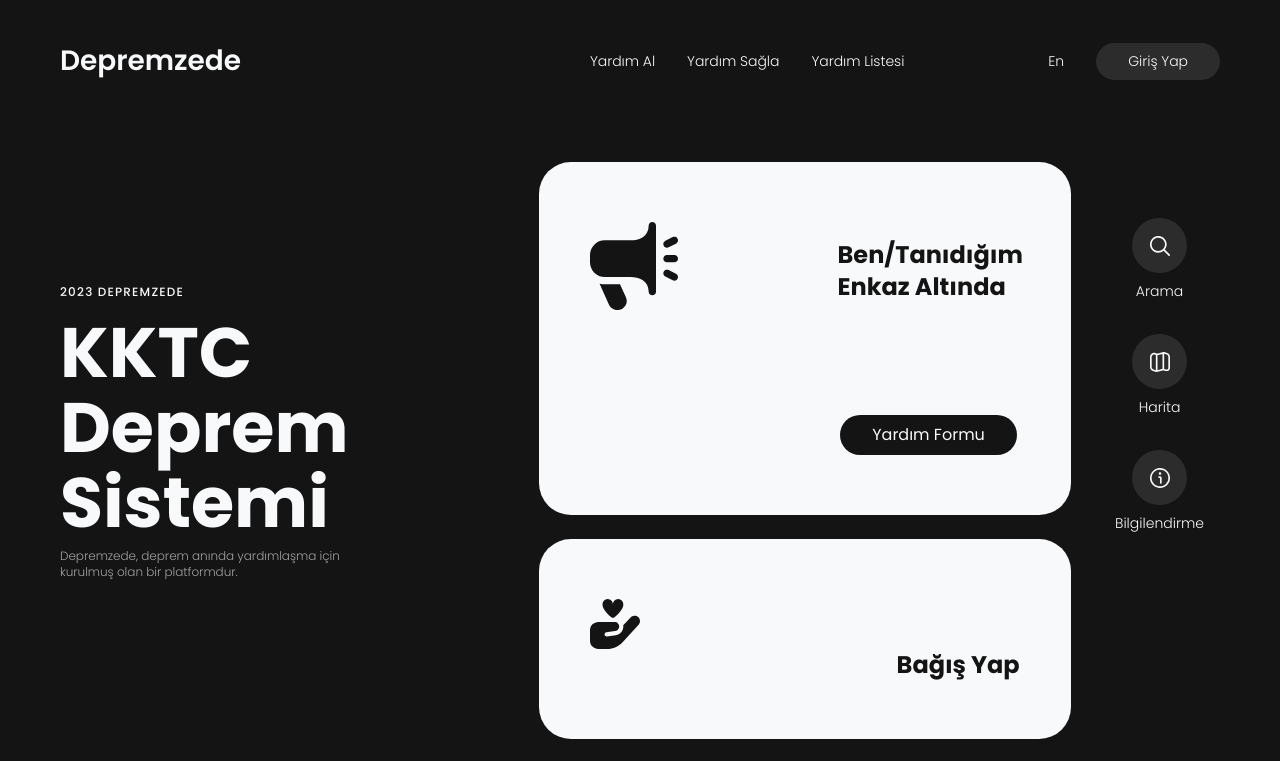
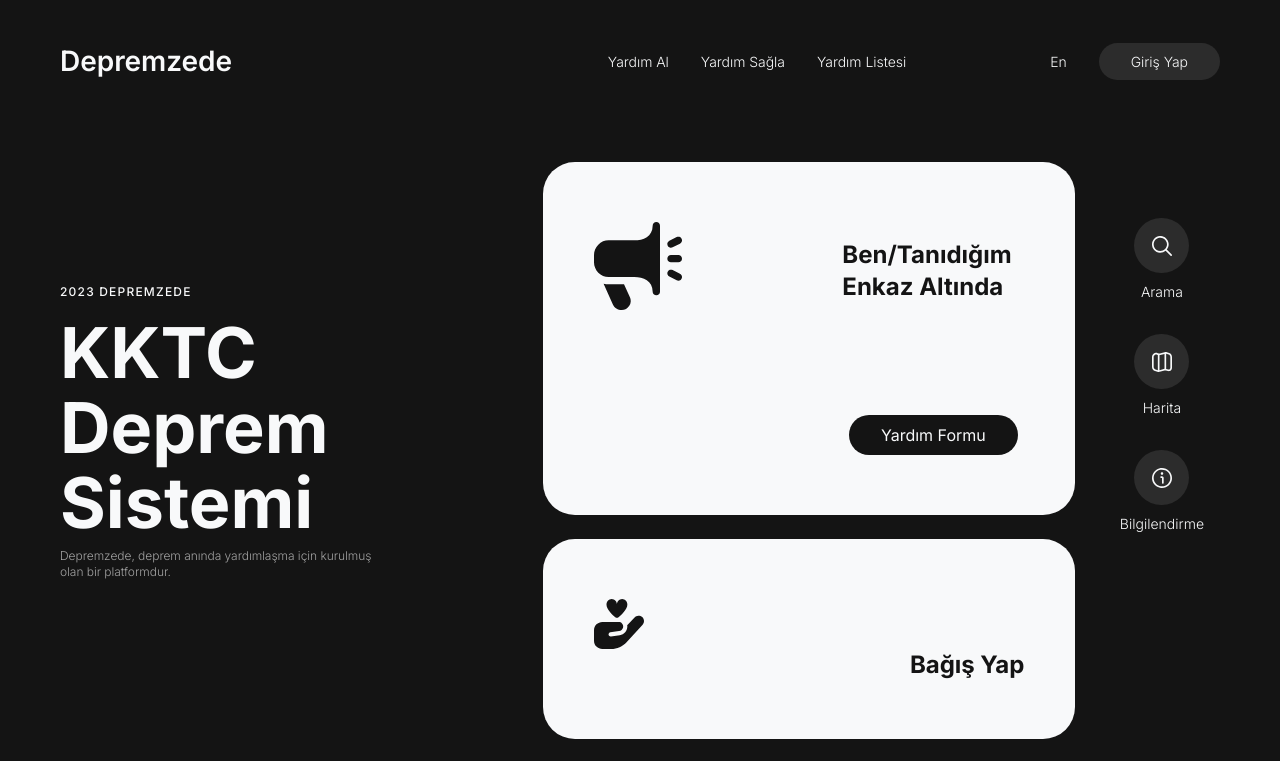
Before and after one commit to mustafamengutay/depremzede, a React (Create React App) app: page / in a window 1280 px wide. Shown: the top 761 px of the page. Built offline with nearby package versions, Linux system fonts and the light colour scheme; the HTML template or start-up script is replaced by a standard one.

Commit message:
chore: update styling

```diff
--- a/public/index.html
+++ b/public/index.html
@@ -17,6 +17,12 @@
       href="https://fonts.googleapis.com/css2?family=Poppins:wght@300;400;500;600;700&display=swap"
       rel="stylesheet"
     />
+    <link rel="preconnect" href="https://fonts.googleapis.com" />
+    <link rel="preconnect" href="https://fonts.gstatic.com" crossorigin />
+    <link
+      href="https://fonts.googleapis.com/css2?family=Inter:wght@300;400;500;600;700&display=swap"
+      rel="stylesheet"
+    />
     <title>Depremzede</title>
   </head>
   <body>
--- a/tailwind.config.js
+++ b/tailwind.config.js
@@ -11,13 +11,14 @@ module.exports = {
       center: true,
     },
     fontFamily: {
-      'sans': ['Poppins', 'sans-serif'],
+      'sans': ['Inter', 'sans-serif'],
     },
     extend: {
       spacing: {
         '1.5': '0.375rem',
         '48.5': '12.125rem',
         '75': '18.75rem',
+        '76.25': '19.063rem',
       },
       borderRadius: {
         'base': '2rem',
@@ -36,6 +37,7 @@ module.exports = {
       },
       letterSpacing: {
         '4': '0.04px',
+        '2': '0.02px',
         'title': '101.5%'
       },
       lineHeight: {
```
Also changed, not shown: src/assets/cross.svg (added).
